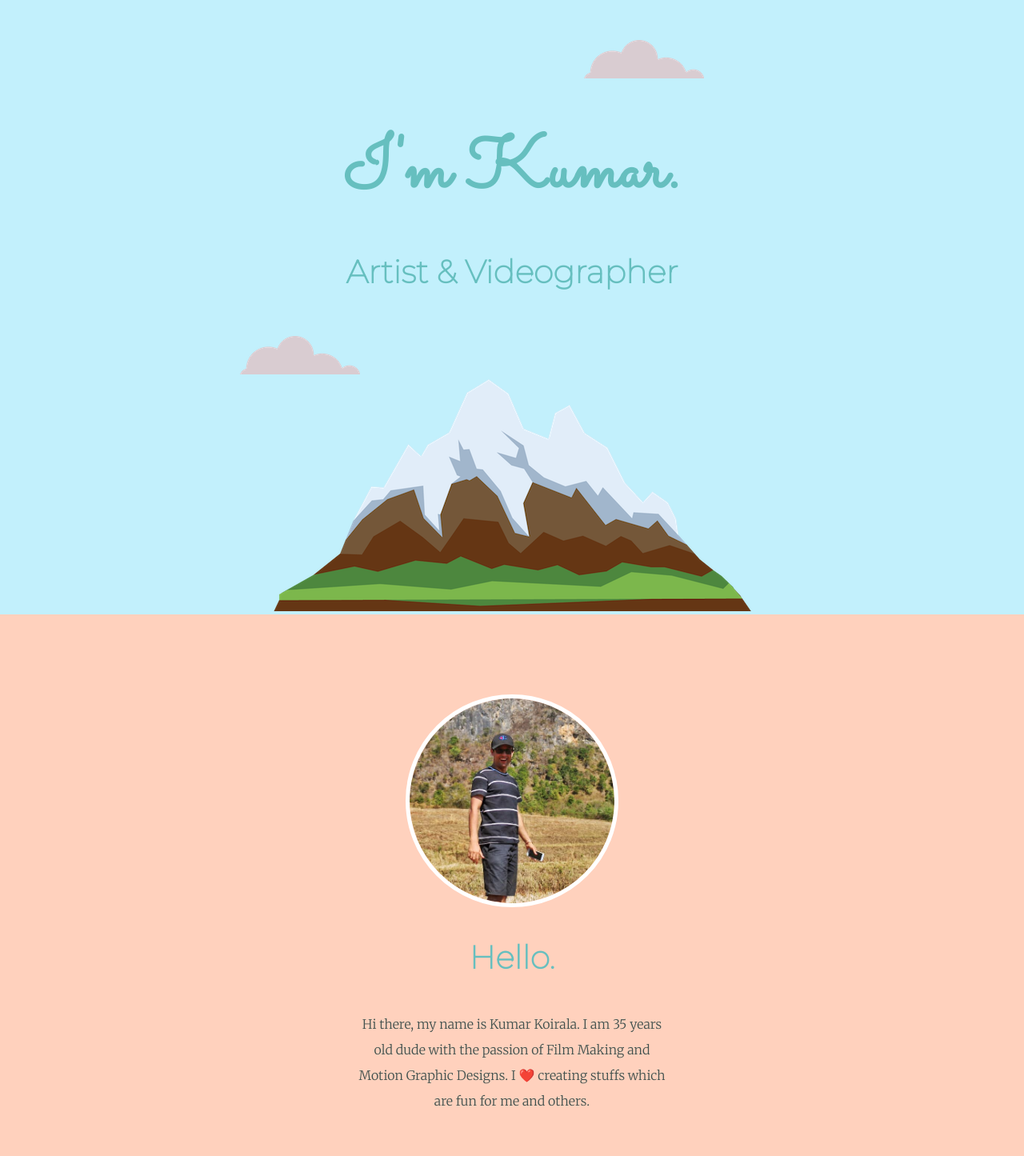
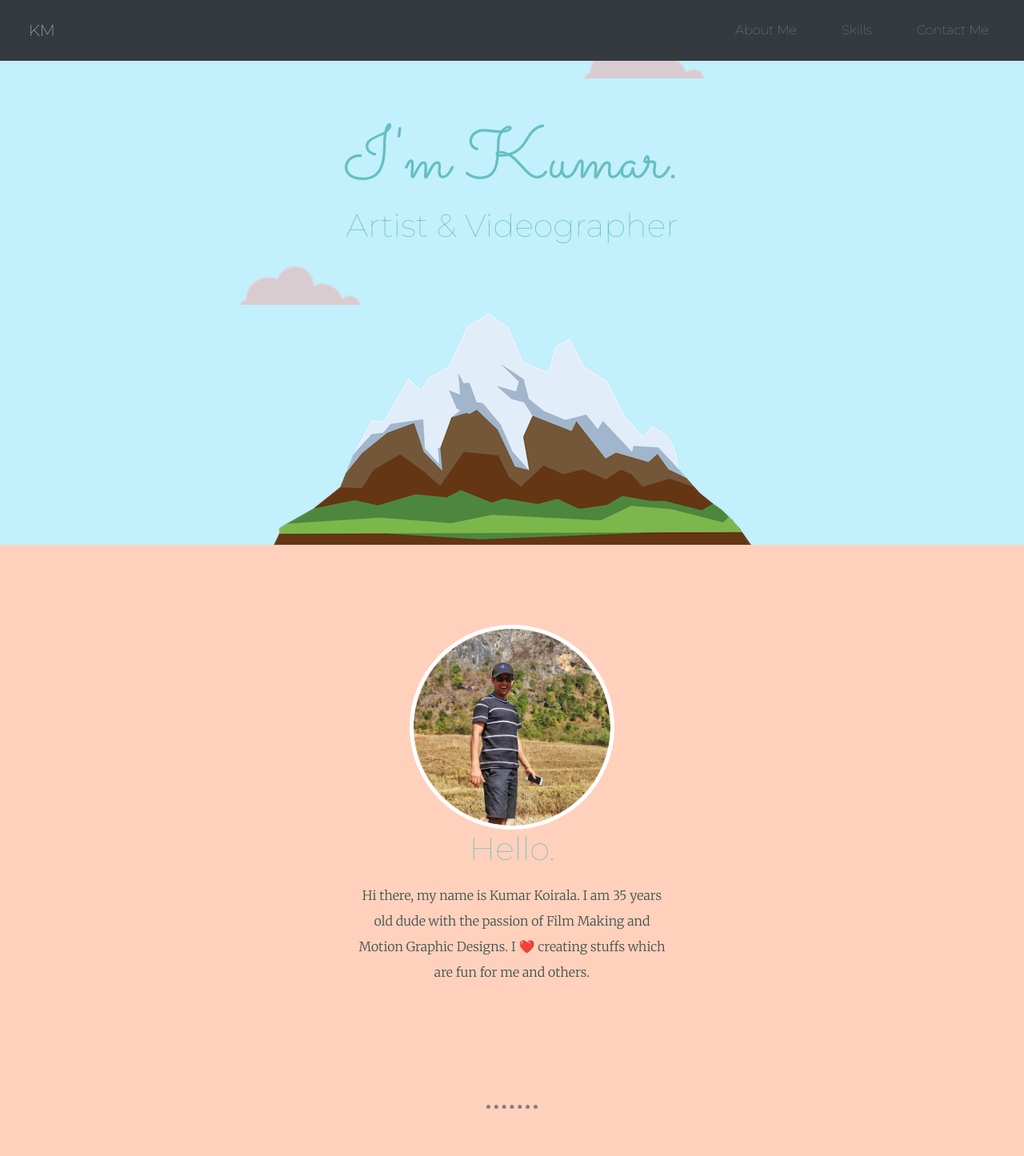
Before and after one commit to kutekumar/site, a plain HTML site: page index.html in a window 1280 px wide. Shown: the top 1445 px of the page at 80% size. Drawn offline with nearby package versions, Linux system fonts and the light colour scheme.

Commit message:
Edit and put some nav

```diff
--- a/index.html
+++ b/index.html
@@ -1,13 +1,35 @@
 <!DOCTYPE html>
 <html lang="en" dir="ltr">
+
 <head>
   <meta charset="utf-8">
   <title>Kumar Koirala</title>
 </head>
-  <link rel="stylesheet" href="css/styles.css">
 <link rel="icon" href="favicon.ico">
 <link href="https://fonts.googleapis.com/css2?family=Merriweather:wght@300&family=Montserrat:wght@100&family=Sacramento&display=swap" rel="stylesheet">
+<link rel="stylesheet" href="https://cdn.jsdelivr.net/npm/bootstrap@4.5.3/dist/css/bootstrap.min.css" integrity="sha384-TX8t27EcRE3e/ihU7zmQxVncDAy5uIKz4rEkgIXeMed4M0jlfIDPvg6uqKI2xXr2" crossorigin="anonymous">
+<link rel="stylesheet" href="css/styles.css">
+
 <body>
+
+
+  <nav class="navbar fixed-top navbar-expand-lg navbar-dark bg-dark">
+
+    <a class="navbar-brand" href="">KM</a>
+    <button class="navbar-toggler" type="button" data-toggle="collapse" data-target="#navbarSupportedContent" aria-controls="navbarSupportedContent" aria-expanded="false" aria-label="Toggle navigation">
+   <span class="navbar-toggler-icon"></span>
+ </button>
+
+ <div class="collapse navbar-collapse" id="navbarSupportedContent">
+      <ul class="navbar-nav ml-auto">
+        <li class="nav-item"> <a class="nav-link" href="#about">About Me</a></li>
+        <li class="nav-item"><a class="nav-link" href="#skills">Skills</a></li>
+        <li class="nav-item"><a class="nav-link" href="#contact">Contact Me</a></li>
+      </ul>
+    </div>
+  </nav>
+
+
   <div class="top-container">
     <img class="top-cloud" src="images/cloud.png" alt="cloud-img">
     <h1>I'm Kumar.</h1>
@@ -16,13 +38,13 @@
     <img src="images/mountain.png" alt="mountain-png">
   </div>
   <div class="middle-container">
-      <div class="profile">
+    <div class="profile" id="about">
       <img class="profile-photo" src="images/kumar.png" alt="">
       <h2>Hello.</h2>
       <p class="intro">Hi there, my name is Kumar Koirala. I am 35 years old dude with the passion of Film Making and Motion Graphic Designs. I ❤️ creating stuffs which are fun for me and others.</p>
     </div>
     <hr>
-      <div class="skills">
+    <div class="skills" id="skills">
       <h2>My Skills.</h2>
       <div class="skill-row">
         <img class="graphic-img" src="images/graphic-designer.png" alt="Graphic Designer">
@@ -32,11 +54,12 @@
       <div class="skill-row">
         <img class="painter-img" src="images/painter.png" alt="Painter-img">
         <h3>Graphic Designs</h3>
-          <p>I have been using Tools like Adobe Photoshop for still graphic design and Adobe After Effect for Motion Graphic Design. I have created so many projects and assignments through out the years. I love creating fun and interesting animation for TV commericals, music videos and short films.</p>
+        <p>I have been using Tools like Adobe Photoshop for still graphic design and Adobe After Effect for Motion Graphic Design. I have created so many projects and assignments through out the years. I love creating fun and interesting animation
+          for TV commericals, music videos and short films.</p>
       </div>
     </div>
     <hr>
-      <div class="contact-me">
+    <div class="contact-me" id="contact">
       <h2>Get In Touch</h2>
       <h3>I love doing commision or some freelance works.</h3>
       <p class="intro">If you want your business to stand out more than the rest. I could help you regarding designing and promoting your brand with my skills.</p>
@@ -52,4 +75,5 @@
     <p>© 2020 Kumar Koirala.</p>
   </div>
 </body>
+
 </html>
```
Lines whose indentation alone changed are shown as unchanged.
